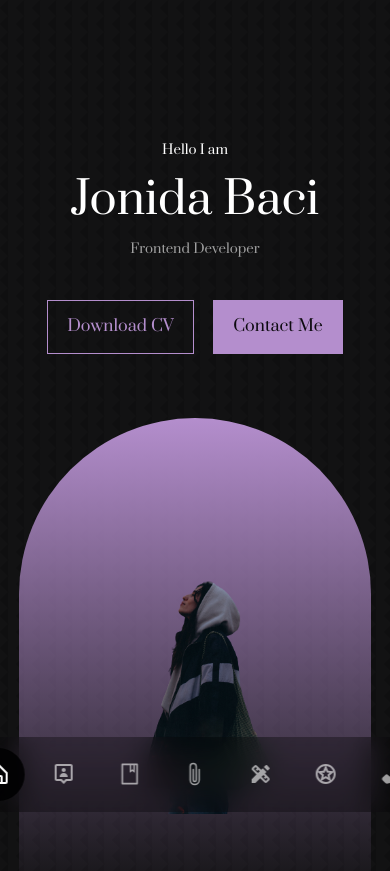
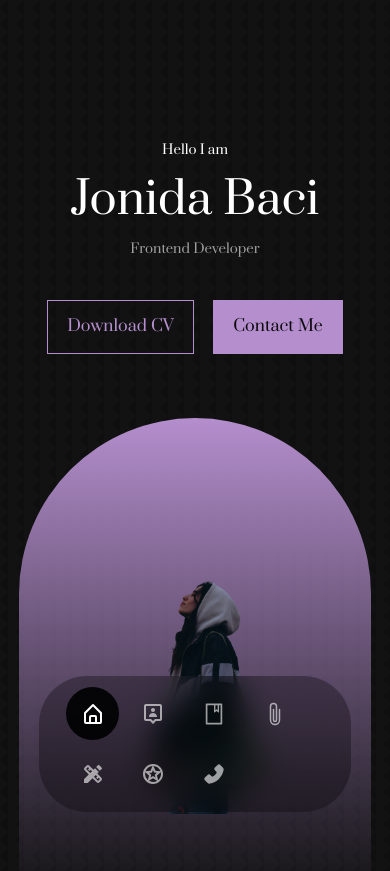
Before and after one commit to nidabaci/nidas-react-portofolio, a React (Create React App) app: page / in a window 390 px wide. Shown: the top 871 px of the page. Built offline with nearby package versions, Linux system fonts and the light colour scheme; some icons are missing.

Commit message:
fix: Fixed nav in smaller screens

```diff
--- a/src/components/nav/nav.css
+++ b/src/components/nav/nav.css
@@ -31,3 +31,12 @@ nav a.active {
     background: var(--color-bg);
     color: var(--color-white);
 }
+
+@media screen and (max-width: 600px){
+    nav {
+        /* display: flex;*/
+        flex-wrap: wrap;
+        width: 80%;
+        gap: 0.5rem;
+    }
+}
```
